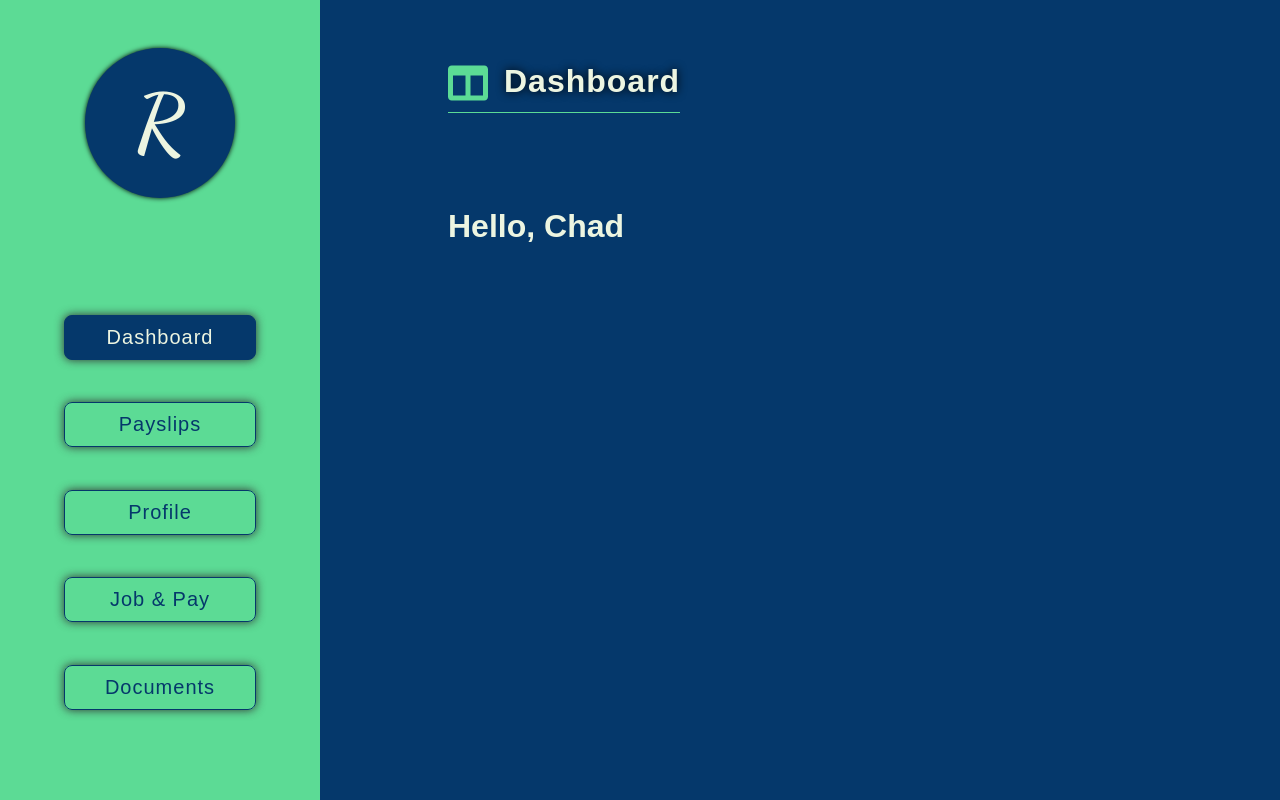
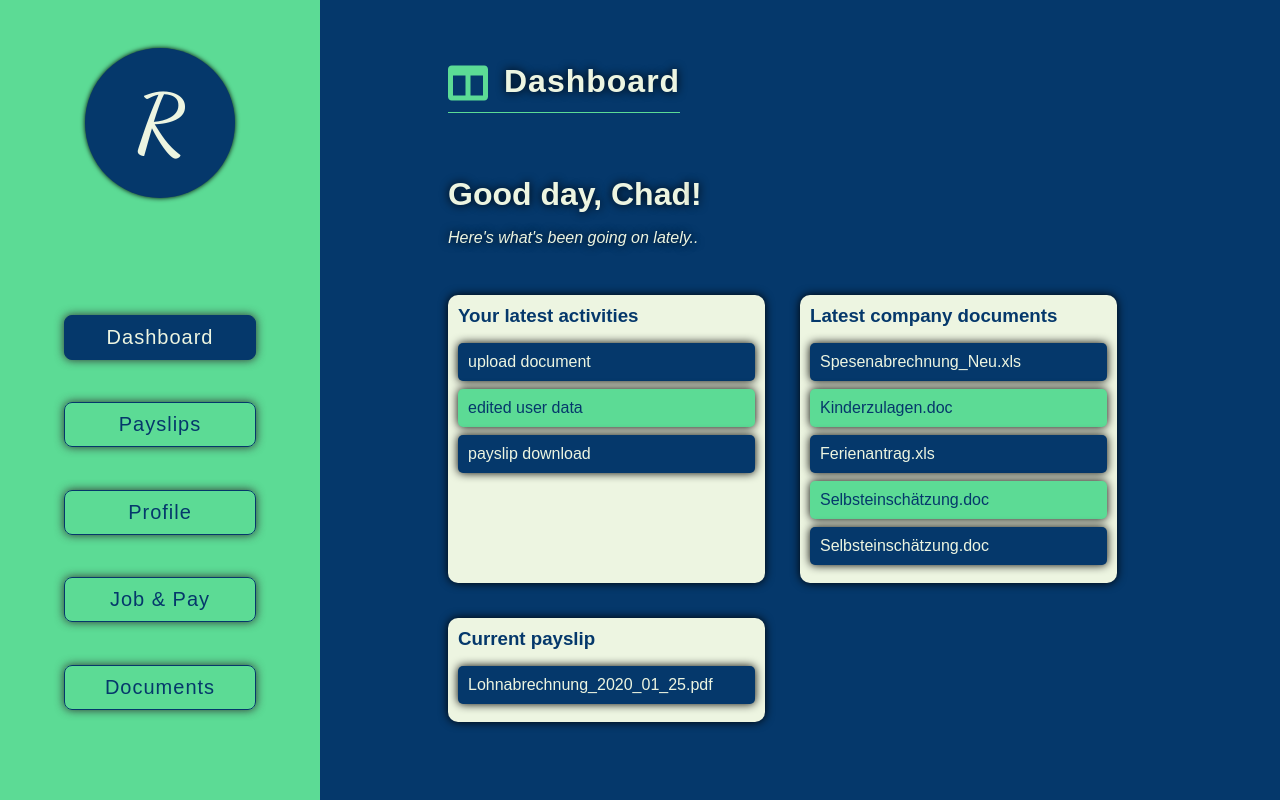
Before and after one commit to joshhammer/propulsion-final-project, a React (Create React App) app in the folder frontend/: page /employee/dashboard in a window 1280 px wide. Built offline with nearby package versions, Linux system fonts and the light colour scheme; no server answers.

Commit message:
add basic dashboard template

```diff
--- a/frontend/src/components/AppContainer/Employee/EmployeeDashboard/EmployeeDashboard.scss
+++ b/frontend/src/components/AppContainer/Employee/EmployeeDashboard/EmployeeDashboard.scss
@@ -37,7 +37,54 @@
 
 .employee-dashboard-content {
     height: 80%;
-    padding: 3rem 1rem;
+    padding: 1rem 1rem;
     overflow: scroll;
     position: relative;
 }
+
+.dashboard-welcome-box {
+    text-shadow: 0 0 10px black;
+    & h1 {
+        margin-bottom: 1rem;
+    }
+    & p {
+        font-style: italic;
+    }
+}
+
+.dashboard-card-container {
+    padding-top: 3rem;
+    display: flex;
+    flex-wrap: wrap;
+}
+
+.dashboard-card {
+    background: var(--mainWhite);
+    width: 45%;
+    // height: 300px;
+    margin-right: 5%;
+    margin-bottom: 5%;
+    padding: 10px;
+    border-radius: 10px;
+    box-shadow: 0 0 10px black;
+    color: var(--mainBlue);
+    overflow: scroll;
+    & h3 {
+        margin-bottom: 1rem;
+    }
+    & ul {
+        list-style-type: none;
+        & li {
+            background: var(--mainBlue);
+            color: var(--mainWhite);
+            padding: 10px;
+            margin-bottom: .5rem;
+            border-radius: 5px;
+            box-shadow: 0 0 10px black;
+        }
+        & li:nth-child(2n) {
+            background: var(--mainGreen);
+            color: var(--mainBlue);
+        }
+    }
+}
--- a/frontend/src/components/AppContainer/Employee/EmployeeDashboard/EmployeeDashboards.js
+++ b/frontend/src/components/AppContainer/Employee/EmployeeDashboard/EmployeeDashboards.js
@@ -23,7 +23,36 @@ class EmployeeDashboard extends React.Component {
                         </div>
                     </div>
                     <div className='employee-dashboard-content'>
-                        <h1>Hello, {user.first_name}</h1>
+                        <div className='dashboard-welcome-box'>
+                            <h1>Good day, {user.first_name}!</h1>
+                            <p>Here's what's been going on lately..</p>
+                        </div>
+                        <div className='dashboard-card-container'>
+                            <div className='dashboard-card'>
+                                <h3>Your latest activities</h3>
+                                <ul>
+                                    <li>upload document</li>
+                                    <li>edited user data</li>
+                                    <li>payslip download</li>
+                                </ul>
+                            </div>
+                            <div className='dashboard-card'>
+                                <h3>Latest company documents</h3>
+                                <ul>
+                                    <li>Spesenabrechnung_Neu.xls</li>
+                                    <li>Kinderzulagen.doc</li>
+                                    <li>Ferienantrag.xls</li>
+                                    <li>Selbsteinschätzung.doc</li>
+                                    <li>Selbsteinschätzung.doc</li>
+                                </ul>
+                            </div>
+                            <div className='dashboard-card'>
+                                <h3>Current payslip</h3>
+                                <ul>
+                                    <li>Lohnabrechnung_2020_01_25.pdf</li>
+                                </ul>
+                            </div>
+                        </div>
                     </div>
                 </div>
             </div>
```
